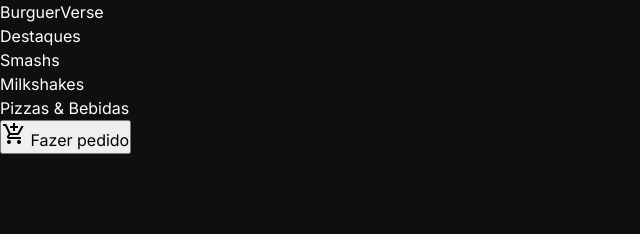
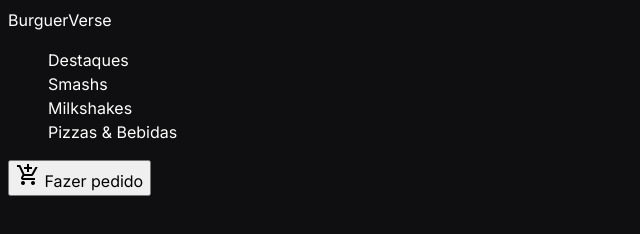
Before and after one commit to Gabriel-Sedenho/Burguer-Verse, a plain HTML site: page index.html in a window 1280 px wide. Shown: the whole page, without its empty margins (0-640 px from the left). Drawn offline with nearby package versions, Linux system fonts and the light colour scheme.

Commit message:
FIX: reset

```diff
--- a/css/design-system.css
+++ b/css/design-system.css
@@ -38,9 +38,7 @@
 }
 
 *,*::before, *::after {
-    margin: 0;
-    padding: 0;
-    box-sizing: border-box;
+
 }
 
 html {
```
